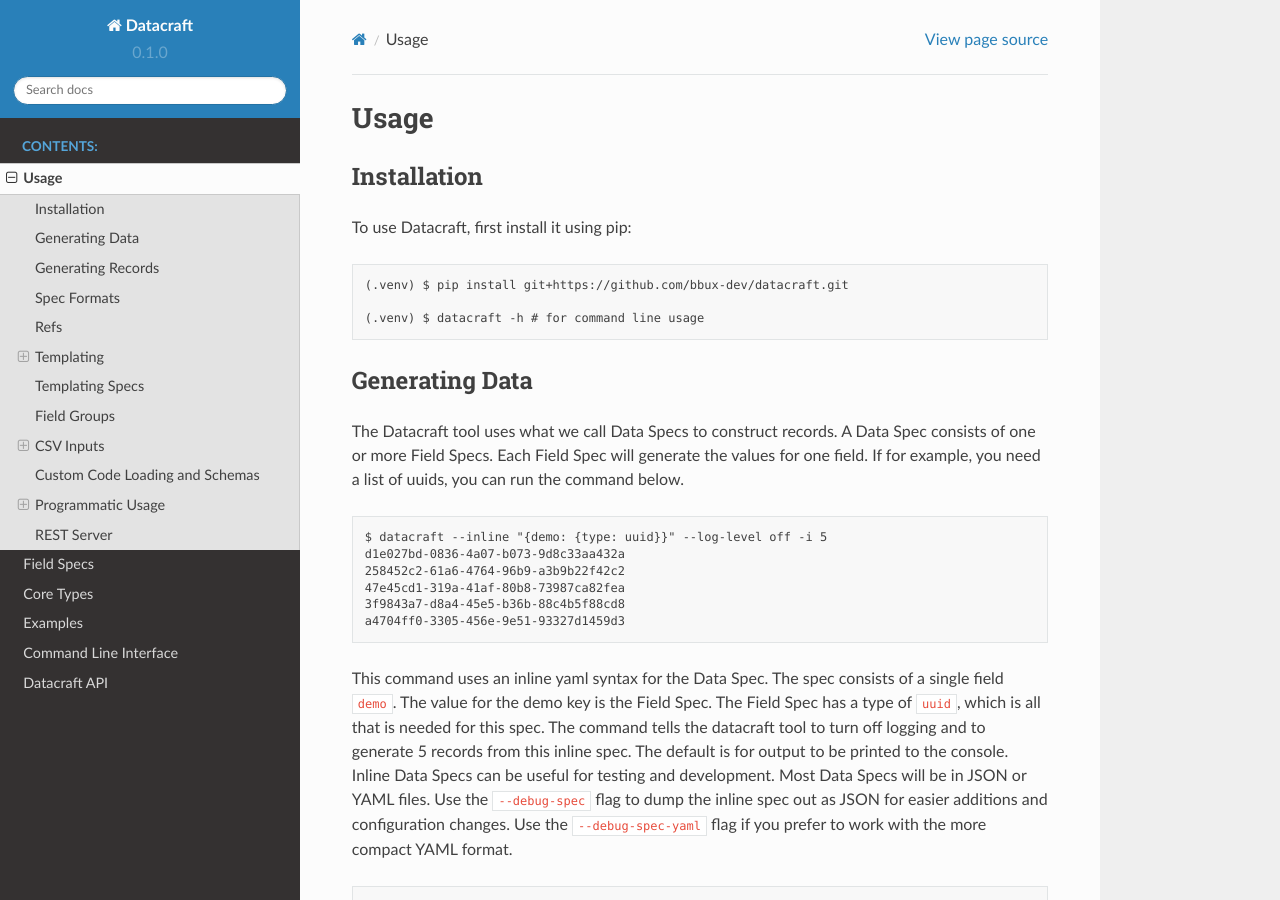
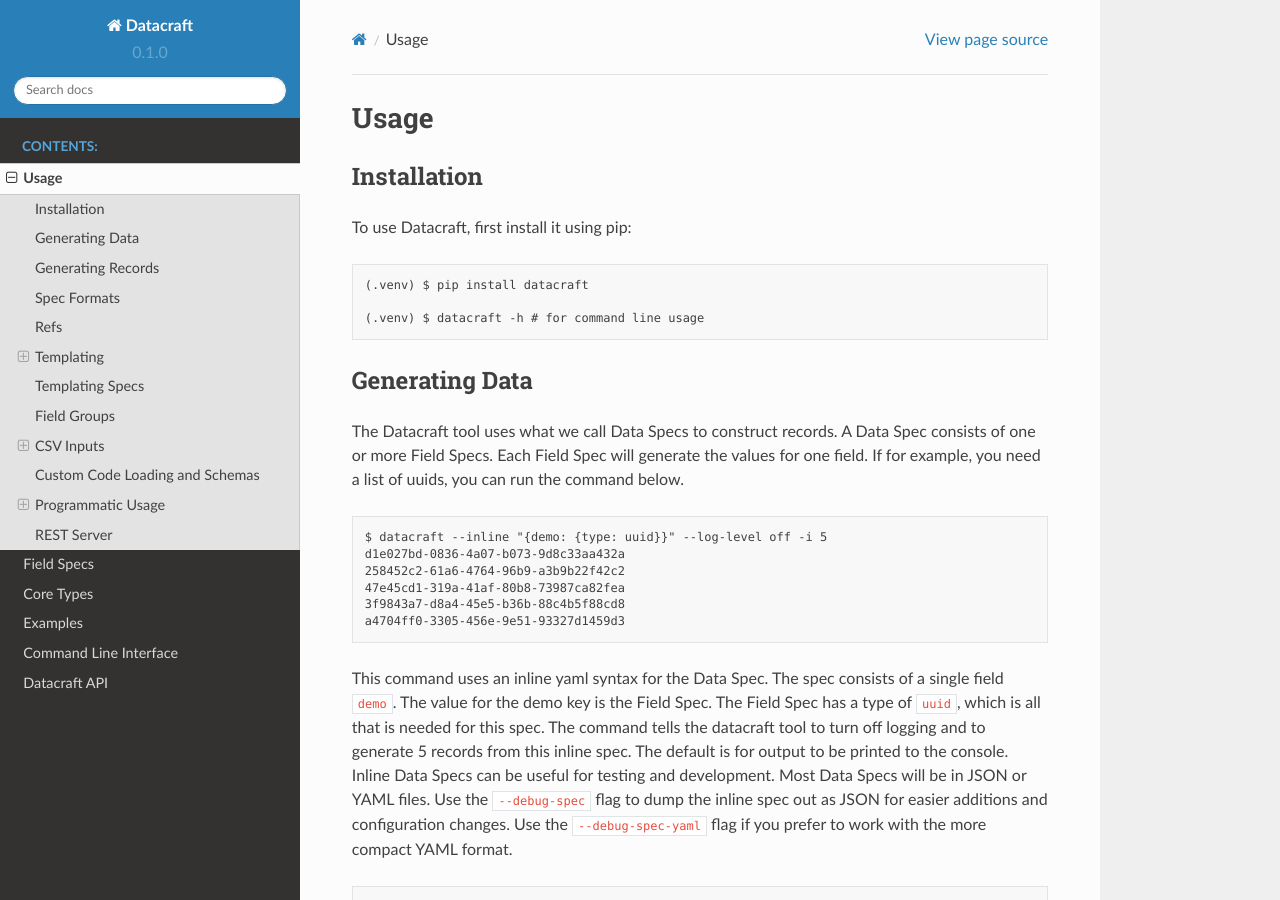
Before and after one commit to bbux-dev/datacraft, a Sphinx documentation site: the page built from docs/source/usage.rst, in a window 1280 px wide and 900 px high. Built offline with Sphinx 7.4.7 and the Read the Docs theme 2.0.0, drawn with Linux system fonts in a browser that asks for light colours.

Commit message:
Updated usage for pip install, now that on pypi

```diff
--- a/docs/source/usage.rst
+++ b/docs/source/usage.rst
@@ -9,7 +9,7 @@
 
 .. code-block:: text
 
-   (.venv) $ pip install git+https://github.com/bbux-dev/datacraft.git
+   (.venv) $ pip install datacraft
 
    (.venv) $ datacraft -h # for command line usage
 
```
